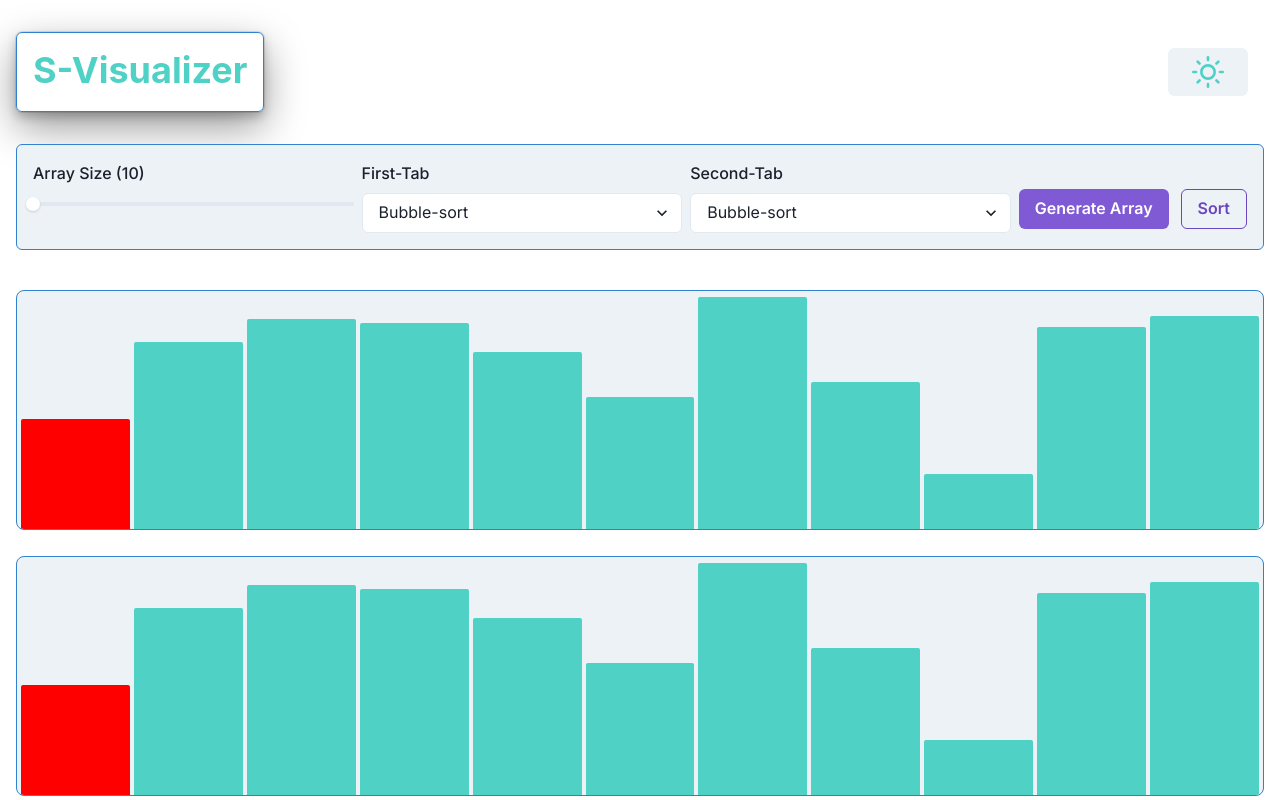
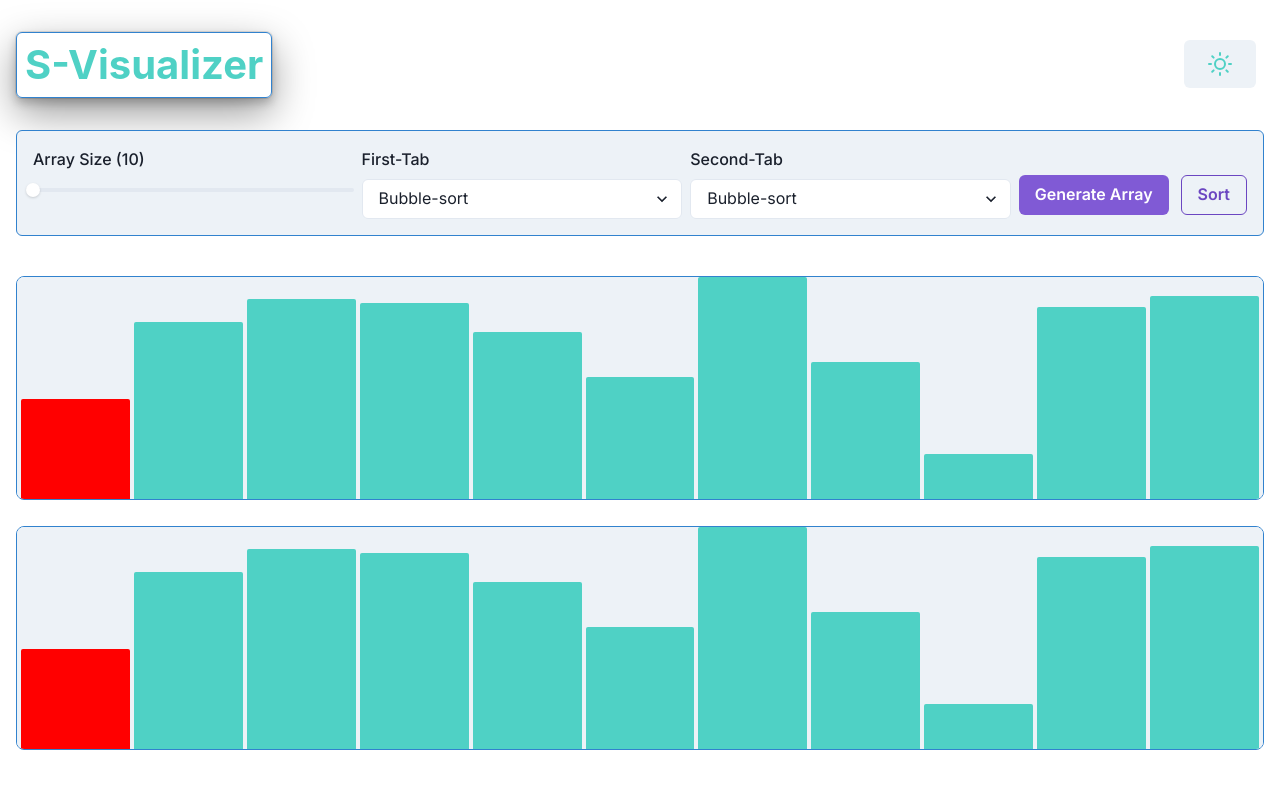
Before and after one commit to I-am-Ayushmaan/S_visualizer, a Next.js app: page / in a window 1280 px wide. Built offline with nearby package versions, Linux system fonts and the light colour scheme.

Commit message:
preparing for deployment

```diff
--- a/components/BuildGrid.js
+++ b/components/BuildGrid.js
@@ -32,7 +32,7 @@ const BuildGrid = ({ data ,s1 ,s2, setSorting, setswap1, setswap2, setArr,
 
 
   return (
-   <Flex height={'30vh'} mb={18}>
+   <Flex height={'28vh'} mb={18}>
     <Box
       rounded={"lg"}
       display="grid"
--- a/components/Header.js
+++ b/components/Header.js
@@ -6,14 +6,14 @@ const Header = () => {
   return (
     <>
      <Flex m={4} mt={8}>
-        <Box  boxShadow={'dark-lg'} p={4}  rounded={'md'}
+        <Box  boxShadow={'dark-lg'} p={2}  rounded={'md'}
               borderWidth={"1px"} borderColor={"blue.500"}
               _focus={{ boxShadow: "outline" }}
         >
-          <Heading color={'teal.300'}>S-Visualizer</Heading>
+          <Heading fontSize={40} color={'teal.300'}>S-Visualizer</Heading>
         </Box>
         <Spacer />
-        <Box p={4} >
+        <Box p={2} >
           <Toggler/>
         </Box>
       </Flex>
--- a/components/Sidebar.js
+++ b/components/Sidebar.js
@@ -6,6 +6,8 @@ import {
     SliderTrack } from "@chakra-ui/react";
 
 import { useColorMode } from "@chakra-ui/react";
+import { useBreakpointValue } from "@chakra-ui/react";
+
 
 
 
@@ -13,6 +15,7 @@ import { useColorMode } from "@chakra-ui/react";
     const { colorMode } = useColorMode();
     const clr = colorMode === "dark" ? "black" : "gray.100";
     const sClr = colorMode === "dark" ? "gray.900" : "white";
+    const maxSliderValue = useBreakpointValue({ base: 60, md: 200 });
 
 
     return (
@@ -27,7 +30,7 @@ import { useColorMode } from "@chakra-ui/react";
                     onChangeEnd={(v) => setFormState({ ...formState, size: v })}
                     aria-label={"10"}
                     min={10}
-                    max={200}
+                    max={maxSliderValue}
                     defaultValue={10}
                     isDisabled={sorting_a || sorting_b}
                 >
--- a/components/toggler.js
+++ b/components/toggler.js
@@ -7,7 +7,7 @@ const Toggler = () => {
     <>
 
         <Button onClick={toggleColorMode} size='lg'>
-         {colorMode === 'light' ? <SunIcon boxSize={8} color={'teal.300'}  /> : <MoonIcon boxSize={8} color={'teal.300'}/>}
+         {colorMode === 'light' ? <SunIcon boxSize={6} color={'teal.300'}  /> : <MoonIcon boxSize={8} color={'teal.300'}/>}
         </Button>
 
     </>
```
